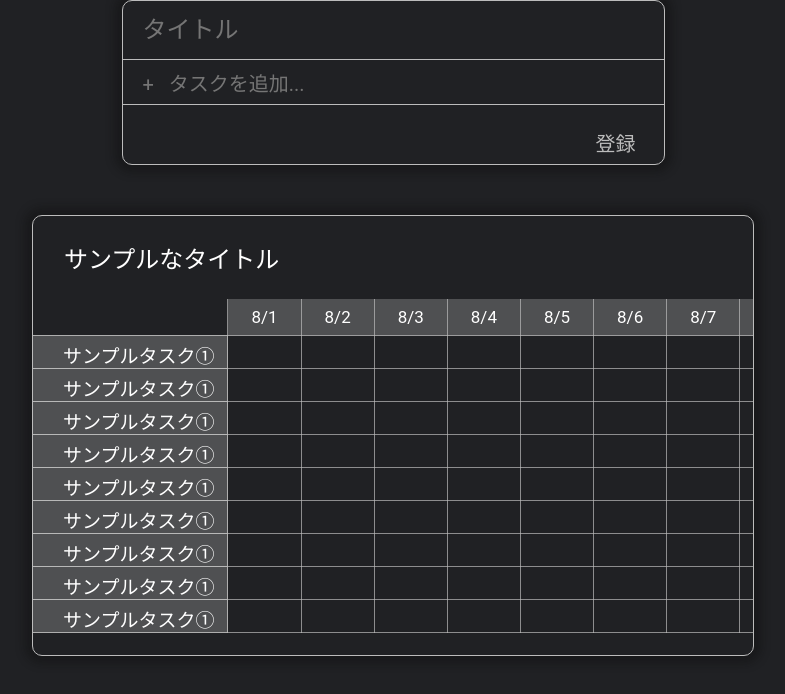
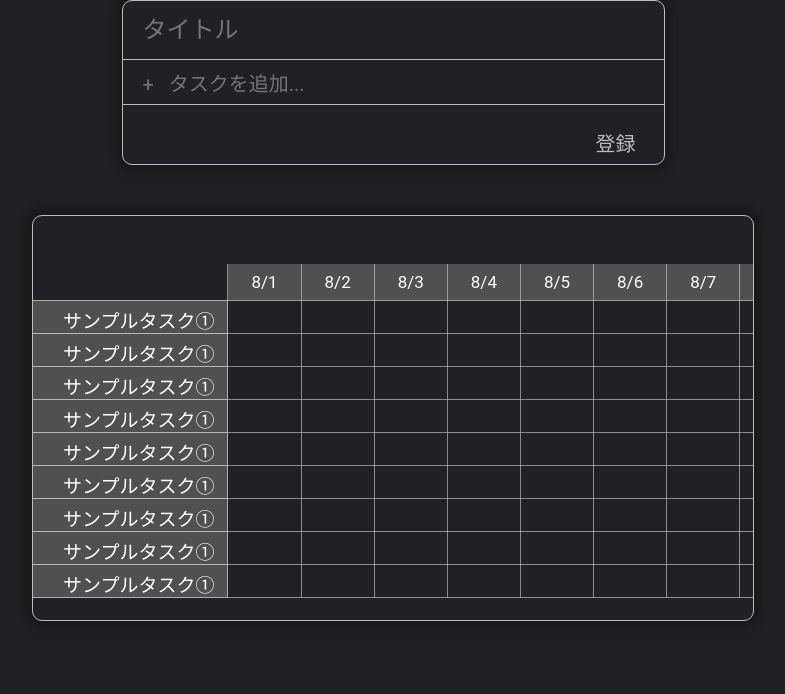
Before and after one commit to Tarec39/TaskLog, a React (Create React App) app: page / in a window 1280 px wide. Shown: the top 694 px of the page, without its empty margins (247-1032 px from the left). Built offline with nearby package versions, Linux system fonts and the light colour scheme.

Commit message:
[NEWS]　あきらめ！！！Redux使う！！！！

```diff
--- a/src/App.js
+++ b/src/App.js
@@ -1,7 +1,6 @@
 import React , {Component} from 'react';
 import './style.scss';
 import AddTaskLogs from './components/Add.js'
-import TaskLogs from './components/TaskLog'
 
 class App extends Component{
     constructor(props){
@@ -12,10 +11,7 @@ class App extends Component{
     }
     render(){
         return(
-            <React.Fragment>
             <AddTaskLogs />
-            <TaskLogs/>
-            </React.Fragment>
         )
     }
 }
--- a/src/components/Add.js
+++ b/src/components/Add.js
@@ -1,27 +1,36 @@
-import React, { useState } from 'react'
+import React, {useState} from 'react'
+import TaskLogs from './TaskLog'
 
+export const TaskLogContext = React.createContext()
 
 const AddTaskLogs = () =>{
-
     const [values, setValues] = useState({
         addTaskGroupName : '',
         addTask: ''
     })
+
     const [addedTasks, addTasks]=useState([])
+
     const [TaskLog, setTaskLog]  = useState({
+        createdDate : null,
         TaskGroupName: null,
-        Tasks: null
+        Tasks: []
     })
-
+    const value = TaskLog
+    const createDate = () =>{
+        let Dates = new Date()
+        return (Dates.getMonth()+1+'/'+ Dates.getDate());
+    }
     return(
+        <div>
             <div className="addTaskLogs">
-            {console.log(addedTasks)}
                 <AddTaskGroupName
                 handleChange={(e)=>{
                     if(e.target.value === '')return
                     setValues({...values, addTaskGroupName: e.target.value})}}
                 value={values.addTaskGroupName}
                 />
+
                 <AddedTasks
                 addedTasks={addedTasks}
                  />
@@ -39,20 +48,27 @@ const AddTaskLogs = () =>{
                 }}
                 />
                 <RegisterTaskLogBtn
-            handleSubmit={(e)=>{
+                handleSubmit={()=>{
+                    if(values.TaskGroupName === "" || addedTasks.length === 0) return;
                     setTaskLog({
+                        createdDate : createDate(),
                         TaskGroupName: values.addTaskGroupName,
                         Tasks: addedTasks
                     })
+                    addTasks([])
+                    setValues({
+                        ...values, addTaskGroupName:''
+                    })
                 }}
                 />
-            {console.log(TaskLog)}
+            </div>
+            <TaskLogContext.Provider value={value}>
+                <TaskLogs />
+            </TaskLogContext.Provider>
+        </div>
 
-        </div>
     )
 }
-
-
 
 const AddTaskGroupName = ({value, handleChange}) =>{
     return(
@@ -94,8 +110,6 @@ const AddedTasks = ({addedTasks}) =>{
     )
 }
 
-
-
 const RegisterTaskLogBtn = ({handleSubmit}) =>{
     return(
     <div className="addTaskLogBtn">
--- a/src/components/TaskLog.js
+++ b/src/components/TaskLog.js
@@ -1,9 +1,24 @@
 import React, {useState} from 'react'
+import { TaskLogContext } from './Add'
 
 const TaskLogs = () =>{
+    const Obj = React.useContext(TaskLogContext)
+    const [useTaskLog, setTaskLog] = useState([])
+
+    const isEmpty = () =>{
+        if(Obj.TaskGroupName === null || Object.keys(Obj.Tasks).length === 0){
+            console.log("空")
+        }else{
+            console.log("入っている")
+            setTaskLog(Obj)
+        }
+    }
     return(
         <div className="TaskLog">
-            <div class="TaskGroupName">サンプルなタイトル</div>
+            {/* 空判定 */}
+            {console.log(useTaskLog)}
+            {isEmpty()}
+            <TaskGroupName Name={Obj.TaskGroupName}/>
             <div className="Content">
             <table>
                 <tr className="Dates">
@@ -194,4 +209,9 @@ const TaskLogs = () =>{
     )
 }
 
+const TaskGroupName = ({Name}) =>{
+    return(
+        <div class="TaskGroupName">{Name}</div>
+    )
+}
 export default TaskLogs
```
Lines whose indentation alone changed are shown as unchanged.
